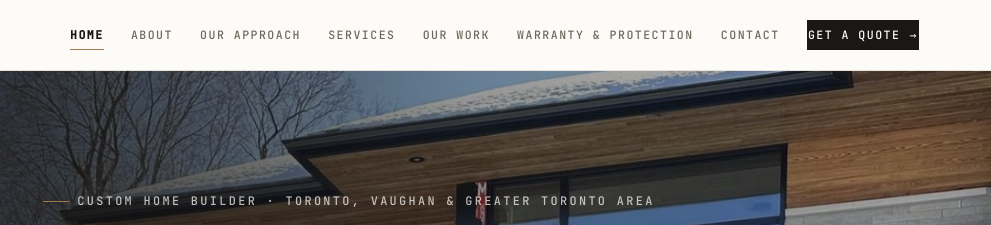
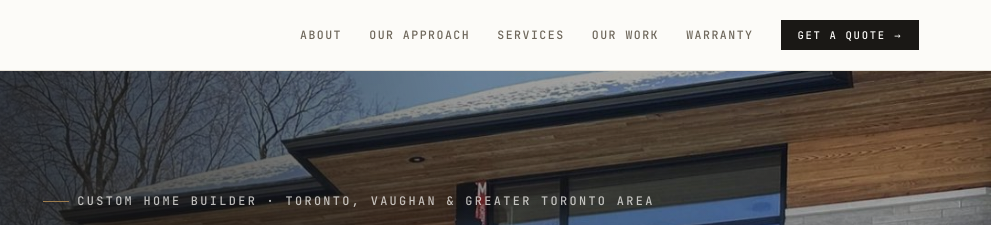
Before and after one commit to Yurei7/berm-inc-site, a website: page site/index.html in a window 1280 px wide. Shown: the top 225 px of the page, 289-1280 px from the left. Drawn offline with Linux system fonts and the light colour scheme.

Commit message:
Nav cleanup: 5 items, slimmer fixed Get a Quote button, footer keeps full link set

```diff
--- a/site-src/assets/css/site.css
+++ b/site-src/assets/css/site.css
@@ -159,10 +159,23 @@ strong { color: var(--ink); font-weight: 600; }
   transition: color .18s, border-color .18s;
 }
 .main-nav a:hover { color: var(--ink); }
-/* nav button must beat .main-nav a color (specificity) */
-.main-nav a.btn,
-.main-nav a.btn:hover,
-.main-nav a.btn:active { color: var(--ivory); }
+/* Header CTA — scoped above .main-nav a so nav styles can't break it */
+.main-nav a.header-cta {
+  padding: .78em 1.5em;
+  border: 1px solid var(--ink);
+  border-bottom: 1px solid var(--ink);
+  color: var(--ivory);
+  white-space: nowrap;
+  line-height: 1;
+  font-size: .66rem;
+  letter-spacing: .16em;
+}
+.main-nav a.header-cta:hover {
+  color: var(--ivory);
+  background: var(--bronze);
+  border-color: var(--bronze);
+  border-bottom-color: var(--bronze);
+}
 .main-nav a[aria-current="page"] { color: var(--ink); border-bottom-color: var(--bronze); font-weight: 600; }
 .header-cta { display: inline-flex; }
 .nav-toggle {
@@ -996,7 +1009,7 @@ strong { color: var(--ink); font-weight: 600; }
   .main-nav a:last-child { border-bottom: 0; }
   .nav-toggle { display: block; }
   .header-cta { display: none; }
-  .main-nav .header-cta { display: inline-flex; margin-top: 1rem; }
+  .main-nav .header-cta { display: flex; justify-content: center; margin-top: 1rem; }
 
   .stats-band__inner { grid-template-columns: 1fr 1fr; }
   .stat { border-left: 0; border-top: 1px solid var(--line); padding: 1.5rem 1.2rem 1.6rem; }
--- a/site/assets/css/site.css
+++ b/site/assets/css/site.css
@@ -159,10 +159,23 @@ strong { color: var(--ink); font-weight: 600; }
   transition: color .18s, border-color .18s;
 }
 .main-nav a:hover { color: var(--ink); }
-/* nav button must beat .main-nav a color (specificity) */
-.main-nav a.btn,
-.main-nav a.btn:hover,
-.main-nav a.btn:active { color: var(--ivory); }
+/* Header CTA — scoped above .main-nav a so nav styles can't break it */
+.main-nav a.header-cta {
+  padding: .78em 1.5em;
+  border: 1px solid var(--ink);
+  border-bottom: 1px solid var(--ink);
+  color: var(--ivory);
+  white-space: nowrap;
+  line-height: 1;
+  font-size: .66rem;
+  letter-spacing: .16em;
+}
+.main-nav a.header-cta:hover {
+  color: var(--ivory);
+  background: var(--bronze);
+  border-color: var(--bronze);
+  border-bottom-color: var(--bronze);
+}
 .main-nav a[aria-current="page"] { color: var(--ink); border-bottom-color: var(--bronze); font-weight: 600; }
 .header-cta { display: inline-flex; }
 .nav-toggle {
@@ -996,7 +1009,7 @@ strong { color: var(--ink); font-weight: 600; }
   .main-nav a:last-child { border-bottom: 0; }
   .nav-toggle { display: block; }
   .header-cta { display: none; }
-  .main-nav .header-cta { display: inline-flex; margin-top: 1rem; }
+  .main-nav .header-cta { display: flex; justify-content: center; margin-top: 1rem; }
 
   .stats-band__inner { grid-template-columns: 1fr 1fr; }
   .stat { border-left: 0; border-top: 1px solid var(--line); padding: 1.5rem 1.2rem 1.6rem; }
--- a/site/index.html
+++ b/site/index.html
@@ -39,13 +39,11 @@
       <span class="logo-text">BERM<small>INC. CONSTRUCTION</small></span>
     </a>
     <nav class="main-nav" aria-label="Main navigation">
-      <a href="/" aria-current="page">Home</a>
       <a href="/about/">About</a>
       <a href="/approach/">Our Approach</a>
       <a href="/services/">Services</a>
       <a href="/work/">Our Work</a>
-      <a href="/warranty/">Warranty & Protection</a>
-      <a href="/contact/">Contact</a>
+      <a href="/warranty/">Warranty</a>
       <a class="btn header-cta" href="/contact/">Get a Quote <span class="arr">→</span></a>
     </nav>
     <button class="nav-toggle" aria-label="Toggle menu" aria-expanded="false"><span></span><span></span><span></span></button>
@@ -534,7 +532,7 @@
           <li><a href="/approach/">Our Approach</a></li>
           <li><a href="/services/">Services</a></li>
           <li><a href="/work/">Our Work</a></li>
-          <li><a href="/warranty/">Warranty & Protection</a></li>
+          <li><a href="/warranty/">Warranty</a></li>
           <li><a href="/contact/">Contact</a></li>
         </ul>
       </div>
```
Also changed, not shown: site-src/partials.mjs (+7 -3 lines), site/404.html (+2 -4 lines), site/about/index.html (+2 -4 lines), site/approach/index.html (+2 -4 lines), site/blog/how-to-avoid-costly-mistakes-when-hiring-a-contractor/index.html (+2 -4 lines), site/blog/index.html (+2 -4 lines), site/blog/why-black-window-frames-and-large-glass-designs-are-defining-modern-homes/index.html (+2 -4 lines), site/contact/index.html (+2 -4 lines), site/services/index.html (+2 -4 lines), site/warranty/index.html (+2 -4 lines), site/work/index.html (+2 -4 lines).
